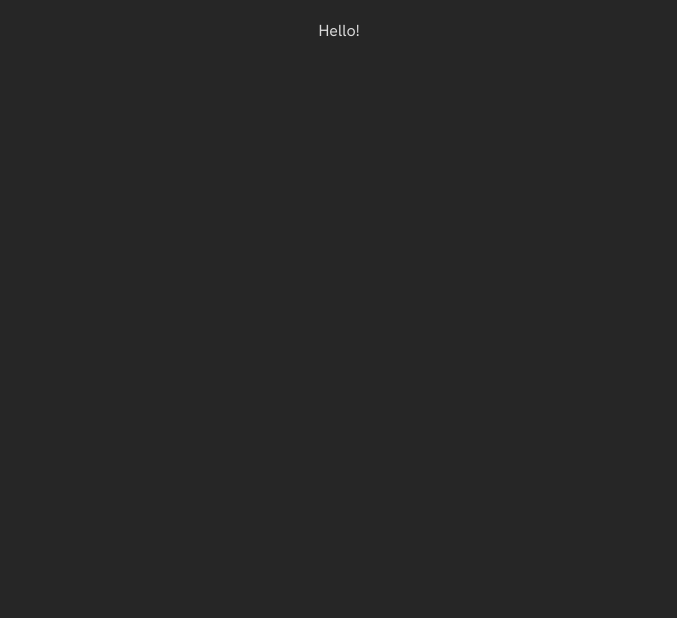
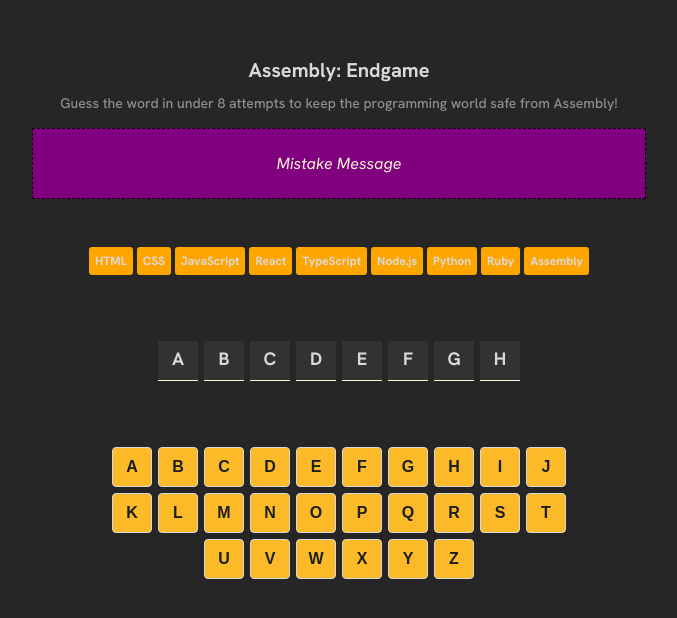
Before and after one commit to DCRobledo/Frontend-Web, a React (Vite) app in the folder 06_AssemblyEndgame/: page / in a window 1280 px wide. Shown: the top 618 px of the page, without its empty margins (301-978 px from the left). Built offline with nearby package versions, Linux system fonts and the light colour scheme.

Commit message:
Created basic components and style

```diff
--- a/06_AssemblyEndgame/src/App.jsx
+++ b/06_AssemblyEndgame/src/App.jsx
@@ -1,8 +1,18 @@
+import Header from "./components/Header.jsx";
+import Languages from "./components/Languages.jsx";
+import Word from "./components/Word.jsx";
+import Alphabet from "./components/Alphabet.jsx";
+
 const App = () => {
     return (
-        <div className="app-container">
-            Hello!
-        </div>
+        <>
+            <Header />
+            <main>
+                <Languages />
+                <Word />
+                <Alphabet />
+            </main>
+        </>
     );
 };
 
--- /dev/null
+++ b/06_AssemblyEndgame/src/components/Alphabet.jsx
@@ -0,0 +1,36 @@
+import React from 'react';
+
+const Alphabet = () => {
+    return (
+        <div className={"alphabet-list"}>
+            <button>A</button>
+            <button>B</button>
+            <button>C</button>
+            <button>D</button>
+            <button>E</button>
+            <button>F</button>
+            <button>G</button>
+            <button>H</button>
+            <button>I</button>
+            <button>J</button>
+            <button>K</button>
+            <button>L</button>
+            <button>M</button>
+            <button>N</button>
+            <button>O</button>
+            <button>P</button>
+            <button>Q</button>
+            <button>R</button>
+            <button>S</button>
+            <button>T</button>
+            <button>U</button>
+            <button>V</button>
+            <button>W</button>
+            <button>X</button>
+            <button>Y</button>
+            <button>Z</button>
+        </div>
+    );
+};
+
+export default Alphabet;
--- /dev/null
+++ b/06_AssemblyEndgame/src/components/Header.jsx
@@ -0,0 +1,13 @@
+import React from 'react';
+
+const Header = () => {
+    return (
+        <header>
+            <h1>Assembly: Endgame</h1>
+            <p>Guess the word in under 8 attempts to keep the programming world safe from Assembly!</p>
+            <p className={"mistake-message"}>Mistake Message</p>
+        </header>
+    );
+};
+
+export default Header;
--- /dev/null
+++ b/06_AssemblyEndgame/src/components/Languages.jsx
@@ -0,0 +1,19 @@
+import React from 'react';
+
+const Languages = () => {
+    return (
+        <div className={"languages-list"}>
+            <p>HTML</p>
+            <p>CSS</p>
+            <p>JavaScript</p>
+            <p>React</p>
+            <p>TypeScript</p>
+            <p>Node.js</p>
+            <p>Python</p>
+            <p>Ruby</p>
+            <p>Assembly</p>
+        </div>
+    );
+};
+
+export default Languages;
--- /dev/null
+++ b/06_AssemblyEndgame/src/components/Word.jsx
@@ -0,0 +1,18 @@
+import React from 'react';
+
+const Word = () => {
+    return (
+        <div className={"word-letters"}>
+            <p>A</p>
+            <p>B</p>
+            <p>C</p>
+            <p>D</p>
+            <p>E</p>
+            <p>F</p>
+            <p>G</p>
+            <p>H</p>
+        </div>
+    );
+};
+
+export default Word;
--- a/06_AssemblyEndgame/src/index.css
+++ b/06_AssemblyEndgame/src/index.css
@@ -12,3 +12,100 @@
     display: flex;
     justify-content: center;
 }
+
+header {
+    text-align: center;
+    font-weight: 500;
+}
+
+header > h1 {
+    font-size: 20px;
+    line-height: 20px;
+    margin-top: 2em;
+    margin-bottom: 0.1em;
+}
+
+header > p {
+    font-size: 14px;
+    line-height: 18px;
+    color: #8E8E8E;
+    padding: 0 10em;
+}
+
+.mistake-message {
+    color: #F9F4D4;
+    background-color: purple;
+    padding: 1.5em;
+    margin: 1em 7em;
+    border: 1px dashed black;
+    font-weight: 400;
+    font-style: italic;
+    font-size: 16px;
+    line-height: 21px;
+}
+
+.languages-list {
+    display: flex;
+    flex-direction: row;
+    align-items: center;
+    justify-content: center;
+    align-content: center;
+    flex-wrap: wrap;
+    gap: 0.25em;
+    margin: 3em 9em;
+
+}
+
+.languages-list > p {
+    background-color: orange;
+    font-weight: 700;
+    font-size: 12px;
+    line-height: 16px;
+    text-align: center;
+    padding: 0.5em;
+    border-radius: 3px;
+    margin: 0;
+}
+
+.word-letters {
+    display: flex;
+    gap: 6px;
+    align-items: center;
+    justify-content: center;
+    margin-bottom: 3em;
+}
+
+.word-letters > p {
+    background-color: #323232;
+    border-bottom: 1px solid #F9F4D4;
+    text-align: center;
+    width: 40px;
+    height: 40px;
+    padding: 6px;
+    font-weight: 700;
+    font-size: 18px;
+}
+
+.alphabet-list {
+    display: flex;
+    flex-direction: row;
+    align-items: center;
+    justify-content: center;
+    align-content: center;
+    gap: 6px;
+    flex-wrap: wrap;
+    max-width: 480px;
+    margin: auto;
+}
+
+.alphabet-list > button {
+    background-color: #FCBA29;
+    width: 40px;
+    height: 40px;
+    border: 1px solid #D7D7D7;
+    border-radius: 4px;
+    font-weight: 600;
+    font-size: 16px;
+    color: #1E1E1E;
+    padding: 6px;
+}
```
